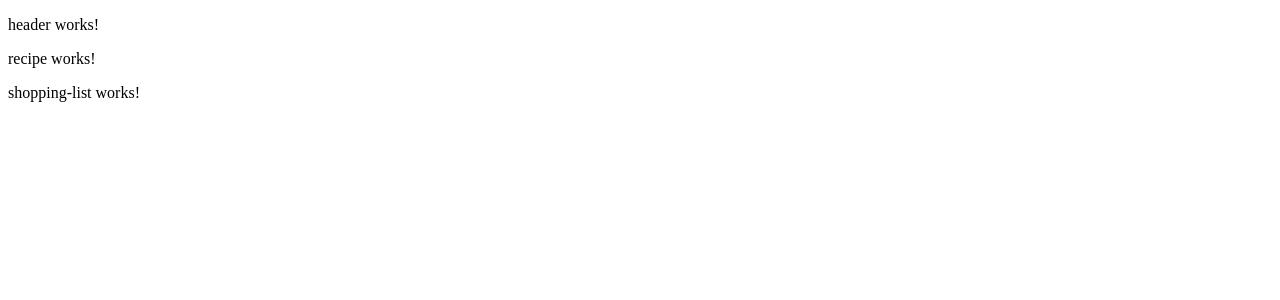
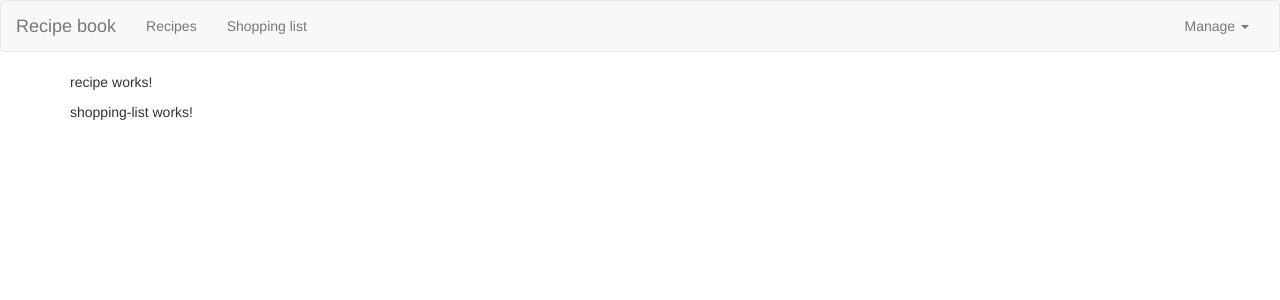
Before and after one commit to kasodon/grocery, an Angular app: page / in a window 1280 px wide. Shown: the top 300 px of the page. Built offline with nearby package versions, Linux system fonts and the light colour scheme.

Commit message:
header implemented

```diff
--- a/angular.json
+++ b/angular.json
@@ -24,7 +24,8 @@
               "src/assets"
             ],
             "styles": [
-              "src/styles.css"
+              "src/styles.css",
+              "node_modules/bootstrap/dist/css/bootstrap.css"
             ],
             "scripts": []
           },
--- a/src/app/header/header.component.html
+++ b/src/app/header/header.component.html
@@ -1 +1,24 @@
-<p>header works!</p>
+<nav class="navbar navbar-default">
+    <div class="container-fluid">
+        <div class="navbar-header">
+        <a href="#" class="navbar-brand">Recipe book</a>
+    </div>
+
+    <div class="collapse navbar-collapse">
+        <ul class="nav navbar-nav">
+            <li><a href="#">Recipes</a></li>
+            <li><a href="#">Shopping list</a></li>
+        </ul>
+
+        <ul class="nav navbar-nav navbar-right">
+            <li class="dropdown">
+                <a href="#" class="dropdown-toggle" role="button">Manage <span class="caret"></span></a>
+                <ul class="dropdown-menu">
+                    <li><a href="#">Save Data</a></li>
+                    <li><a href="#">Fetch Data</a></li>
+                </ul>
+            </li>
+        </ul>
+        </div>
+    </div>
+</nav>
```
